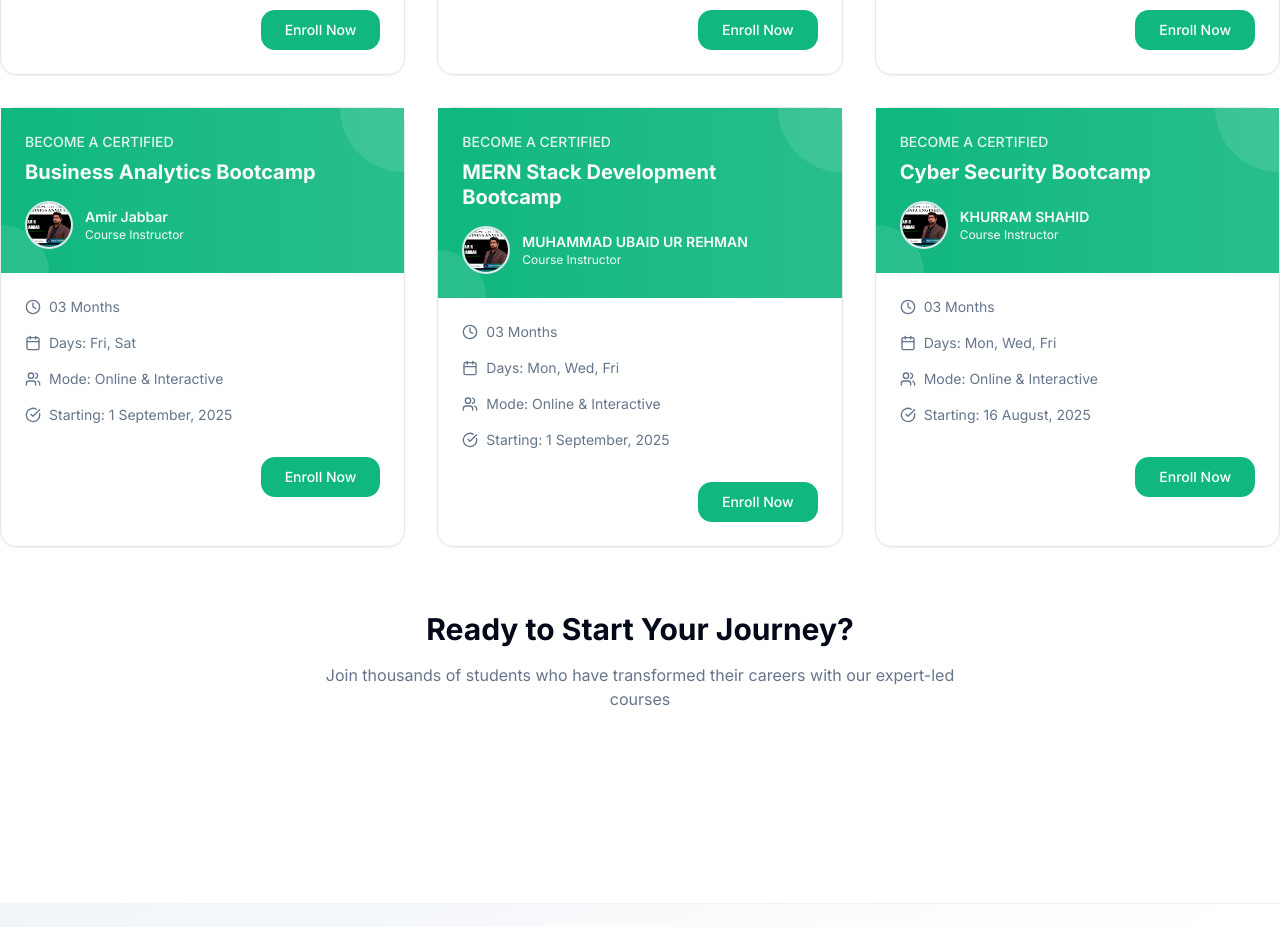
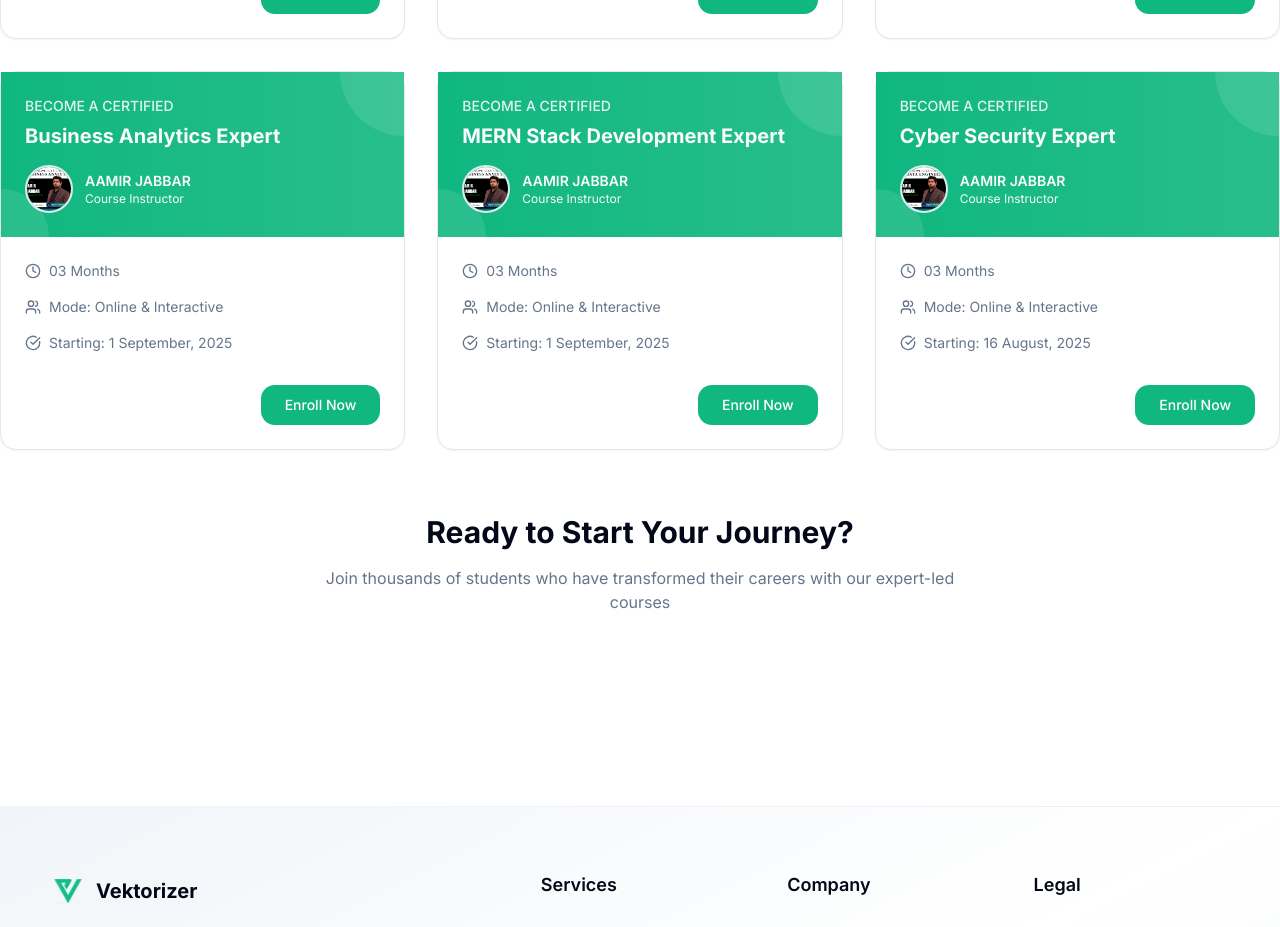
Before and after one commit to vektorizertech/vektorizer, a Next.js app: page /bootcamps in a window 1280 px wide. Shown: the part 640-1567 px from the top of the page. Built offline with nearby package versions, Linux system fonts and the light colour scheme.

Commit message:
updated code

```diff
--- a/src/app/bootcamps/page.tsx
+++ b/src/app/bootcamps/page.tsx
@@ -110,10 +110,10 @@ const CourseCardsGrid = () => {
                                         <Clock className="w-4 h-4 mr-2" />
                                         <span className="text-sm">{course.duration}</span>
                                     </div>
-                                    <div className="flex items-center text-muted-foreground">
+                                    {/* <div className="flex items-center text-muted-foreground">
                                         <Calendar className="w-4 h-4 mr-2" />
                                         <span className="text-sm">{course.days}</span>
-                                    </div>
+                                    </div> */}
                                     <div className="flex items-center text-muted-foreground">
                                         <Users className="w-4 h-4 mr-2" />
                                         <span className="text-sm">{course.mode}</span>
--- a/src/app/globals.css
+++ b/src/app/globals.css
@@ -100,43 +100,6 @@
     transition:
       background-color 0.3s ease,
       color 0.3s ease;
-  }
-
-  /* Custom scrollbar styles matching website theme */
-  .custom-scrollbar {
-    scrollbar-width: thin;
-    scrollbar-color: hsl(var(--primary) / 0.3) transparent;
-  }
-
-  .custom-scrollbar::-webkit-scrollbar {
-    width: 6px;
-  }
-
-  .custom-scrollbar::-webkit-scrollbar-track {
-    background: transparent;
-  }
-
-  .custom-scrollbar::-webkit-scrollbar-thumb {
-    background-color: hsl(var(--primary) / 0.3);
-    border-radius: 3px;
-    transition: background-color 0.2s ease;
-  }
-
-  .custom-scrollbar::-webkit-scrollbar-thumb:hover {
-    background-color: hsl(var(--primary) / 0.5);
-  }
-
-  /* Dark mode scrollbar adjustments */
-  .dark .custom-scrollbar {
-    scrollbar-color: hsl(var(--primary) / 0.4) transparent;
-  }
-
-  .dark .custom-scrollbar::-webkit-scrollbar-thumb {
-    background-color: hsl(var(--primary) / 0.4);
-  }
-
-  .dark .custom-scrollbar::-webkit-scrollbar-thumb:hover {
-    background-color: hsl(var(--primary) / 0.6);
   }
 
   html {
--- a/src/components/Footer.tsx
+++ b/src/components/Footer.tsx
@@ -50,15 +50,15 @@ const Footer = () => {
               href={ROUTES.HOME}
               className="flex items-center mb-6 space-x-3 group"
             >
-              <div className="group relative flex items-center space-x-0.5 overflow-hidden">
+              <div className="group relative flex items-center space-x-2 overflow-hidden">
                 <Image
                   src="/images/logo/logo.svg"
                   alt="Vektorizer Logo"
                   width={100}
                   height={100}
-                  className="h-10 w-auto transition-transform duration-500 hidden dark:block"
+                  className="h-10 w-auto transition-transform duration-500"
                 />
-                <span className="text-base font-bold transition-opacity duration-500 sm:text-xl  dark:text-gradient">
+                <span className="text-base font-bold transition-opacity duration-500 sm:text-xl dark:text-gradient">
                   Vektorizer
                 </span>
               </div>
--- a/src/data/bootcamps.tsx
+++ b/src/data/bootcamps.tsx
@@ -1,7 +1,7 @@
-// Icons are now handled as strings in the BootcampComponent
+// Icons are now handled as strings in the ExpertComponent
 
 const DATA_SCIENCE = {
-    title: "Data Science Bootcamp",
+    title: "Data Science Expert",
     description:
         "Data Science combines statistical analysis, machine learning, and domain expertise to extract insights from data. Learn to build predictive models, perform advanced analytics, and make data-driven decisions. Master Python, R, machine learning algorithms, and data visualization to become a skilled data scientist in today's data-driven world.",
     duration: "06 Months",
@@ -9,16 +9,16 @@ const DATA_SCIENCE = {
     startDate: "16 August, 2025",
     format: "Online & Interactive",
     price: "PKR 100,000",
-    days: "Days: Fri, Sat",
+    // days: "Days: Fri, Sat",
     mode: "Mode: Online & Interactive",
     starting: "Starting: 1 September, 2025",
     category: "BECOME A CERTIFIED",
     instructor: {
-        name: "AMIR JABBAR",
+        name: "AAMIR JABBAR",
         title:
             "Data Top Voice | Business Analyst @Engro Group | Keynote Speaker | Solving Business Problems with Data Analytics",
         image: "/api/placeholder/200/250",
-        bio: "Amir is a globally experienced Business Data Analyst, currently serving in the Business Strategy & Development department at Quasico Inc. He empowers organizations with data-driven insights and innovative solutions. With a strong track record in multinational companies, he has driven transformations through analytical techniques such as predictive modeling, statistical analysis, and data visualization.",
+        bio: "Aamir Jabbar is a globally experienced Business Data Analyst, currently serving in the Business Strategy & Development department at Quasico Inc. He empowers organizations with data-driven insights and innovative solutions. With a strong track record in multinational companies, he has driven transformations through analytical techniques such as predictive modeling, statistical analysis, and data visualization.",
         experience:
             "Amir has trained over 100 professionals from top organizations like GSK, HBL, P&G, Marico, Easyss, UNCP, and Citi Bank, helping them acquire future-ready skills. Known for his interactive and hands-on teaching style, he delivers industry-relevant training that ensures practical and impactful learning.",
         subtitle: "Senior Data Engineer",
@@ -55,7 +55,7 @@ const DATA_SCIENCE = {
 };
 
 const DATA_ANALYTICS = {
-    title: "Data Analytics Bootcamp",
+    title: "Data Analytics Expert",
     description:
         "Data Analytics is the process of examining, transforming, and interpreting data to uncover meaningful insights, patterns, and trends. It helps businesses make informed decisions, optimize performance, and predict future outcomes. Using tools like Excel, SQL, Power BI, and Python, data analysts turn raw data into actionable intelligence.",
     duration: "06 Months",
@@ -63,16 +63,16 @@ const DATA_ANALYTICS = {
     startDate: "16 August, 2025",
     format: "Online & Interactive",
     price: "PKR 60,000",
-    days: "Days: Fri, Sat",
+    // days: "Days: Fri, Sat",
     mode: "Mode: Online & Interactive",
     starting: "Starting: 1 September, 2025",
     category: "BECOME A CERTIFIED",
     instructor: {
-        name: "AMir Jabbar",
+        name: "AAMIR JABBAR",
         title:
             "Data Top Voice | Business Analyst @Engro Group | Keynote Speaker | Solving Business Problems with Data Analytics",
         image: "/images/courses/Amir Bhai-002.png",
-        bio: "Amir is a globally experienced Business Data Analyst, currently serving in the Business Strategy & Development department at Quecko Inc. He empowers organizations with data-driven insights and innovative solutions. With a strong track record in multinational companies, He has driven transformations through analytical techniques such as customer analysis, churn analysis, and product- level analysis.",
+        bio: "Aamir Jabbar is a globally experienced Business Data Analyst, currently serving in the Business Strategy & Development department at Quecko Inc. He empowers organizations with data-driven insights and innovative solutions. With a strong track record in multinational companies, He has driven transformations through analytical techniques such as customer analysis, churn analysis, and product- level analysis.",
         experience:
             "Amir has trained over 100 professionals from top organizations like GSK, HBL, PSO, Nokia, Etisalat, UNDP, and Citi Bank, helping them acquire future-ready skills. Known for his interactive and hands-on teaching style, He delivers industry-relevant training that ensures practical and impactful learning.",
         badges: [
@@ -235,7 +235,7 @@ const DATA_ANALYTICS = {
 };
 
 const DATA_ENGINEERING = {
-    title: "Data Engineering Bootcamp",
+    title: "Data Engineering Expert",
     description:
         "Data Engineering is the process of designing, building and maintaining data infrastructure and pipelines to collect, store and process large volumes of data efficiently. It supports data analysis, machine learning, and business intelligence by ensuring data is clean, accessible, and reliable. With the growth of big data, IoT, and AI, data engineering has become a critical role in modern organizations. The demand for skilled data engineers is rapidly increasing across industries. In the future, automation, real-time processing, and cloud-native technologies will likely define this field's evolution.",
     duration: "06 Months",
@@ -243,16 +243,16 @@ const DATA_ENGINEERING = {
     startDate: "16 August, 2025",
     format: "Online & Interactive",
     price: "PKR 60,000",
-    days: "Days: Fri, Sat",
+    // days: "Days: Fri, Sat",
     mode: "Mode: Online & Interactive",
     starting: "Starting: 1 September, 2025",
     category: "BECOME A CERTIFIED",
     instructor: {
-        name: "AMIR JABBAR",
+        name: "AAMIR JABBAR",
         title:
             "Data Top Voice | Business Analyst @Engro Group | Keynote Speaker | Solving Business Problems with Data Analytics",
         image: "/images/courses/Amir Bhai-001.png",
-        bio: "Amir is a globally experienced Business Data Analyst, currently serving in the Business Strategy & Development department at Quasico Inc. He empowers organizations with data-driven insights and innovative solutions. With a strong track record in multinational companies, he has driven transformations through analytical techniques such as predictive modeling, statistical analysis, and data visualization.",
+        bio: "Aamir Jabbar is a globally experienced Business Data Analyst, currently serving in the Business Strategy & Development department at Quasico Inc. He empowers organizations with data-driven insights and innovative solutions. With a strong track record in multinational companies, he has driven transformations through analytical techniques such as predictive modeling, statistical analysis, and data visualization.",
         experience:
             "Amir has trained over 100 professionals from top organizations like GSK, HBL, P&G, Marico, Easyss, UNCP, and Citi Bank, helping them acquire future-ready skills. Known for his interactive and hands-on teaching style, he delivers industry-relevant training that ensures practical and impactful learning.",
         // subtitle: "Senior Data Engineer",
@@ -765,24 +765,24 @@ const DATA_ENGINEERING = {
 };
 
 const BUSINESS_ANALYTICS = {
-    title: "Business Analytics Bootcamp",
+    title: "Business Analytics Expert",
     description:
         "Business Analytics is the practice of using data, statistical models, and technology to gain actionable insights and support strategic decision-making. It combines data analysis, visualization, and business intelligence to solve real-world problems, identify trends, and improve performance. Business analysts bridge the gap between data and business goals, driving growth and efficiency across industries.",
     duration: "03 Months",
     schedule: "Thursday, Friday",
     startDate: "16 August, 2025",
     format: "Online & Interactive",
-    days: "Days: Fri, Sat",
+    // days: "Days: Fri, Sat",
     mode: "Mode: Online & Interactive",
     starting: "Starting: 1 September, 2025",
     price: "PKR 60,000",
     category: "BECOME A CERTIFIED",
     instructor: {
-        name: "Amir Jabbar",
+        name: "AAMIR JABBAR",
         title:
             "Data Top Voice | Business Analyst @Engro Group | Keynote Speaker | Solving Business Problems with Data Analytics",
         image: "/images/courses/Amir Bhai-003.png",
-        bio: "Amir is a globally experienced Business Data Analyst, currently serving in the Business Strategy & Development department at Quecko Inc. He empowers organizations with data-driven insights and innovative solutions. With a strong track record in multinational companies, He has driven transformations through analytical techniques such as customer analysis, churn analysis, and product- level analysis.",
+        bio: "Aamir Jabbar is a globally experienced Business Data Analyst, currently serving in the Business Strategy & Development department at Quecko Inc. He empowers organizations with data-driven insights and innovative solutions. With a strong track record in multinational companies, He has driven transformations through analytical techniques such as customer analysis, churn analysis, and product- level analysis.",
         experience:
             "Amir has trained over 100 professionals from top organizations like GSK, HBL, PSO, Nokia, Etisalat, UNDP, and Citi Bank, helping them acquire future-ready skills. Known for his interactive and hands-on teaching style, He delivers industry-relevant training that ensures practical and impactful learning.",
         badges: [
@@ -971,7 +971,7 @@ const BUSINESS_ANALYTICS = {
 };
 
 const MERN_STACK = {
-    title: "MERN Stack Development Bootcamp",
+    title: "MERN Stack Development Expert",
     description:
         "Master full-stack web development with MongoDB, Express.js, React, and Node.js. Build modern, scalable web applications from scratch and become a proficient full-stack developer. Learn industry best practices, deployment strategies, and real-world project development.",
     duration: "03 Months",
@@ -979,16 +979,16 @@ const MERN_STACK = {
     startDate: "1 September, 2025",
     format: "Online & Interactive",
     price: "PKR 60,000",
-    days: "Days: Mon, Wed, Fri",
+    // days: "Days: Mon, Wed, Fri",
     mode: "Mode: Online & Interactive",
     starting: "Starting: 1 September, 2025",
     category: "BECOME A CERTIFIED",
     instructor: {
-        name: "MUHAMMAD UBAID UR REHMAN",
+        name: "AAMIR JABBAR",
         title: "Senior Full Stack Developer | MERN Stack Expert | Tech Lead",
         image: "/images/courses/Amir Bhai-003.png",
-        bio: "Muhammad Ubaid is a seasoned full-stack developer with over 6 years of experience in building scalable web applications. He has worked with leading tech companies and has expertise in modern JavaScript frameworks and backend technologies.",
-        experience: "Ubaid has mentored over 200 developers and has built numerous production-ready applications. His teaching methodology focuses on practical, project-based learning that prepares students for real-world development challenges.",
+        bio: "Aamir Jabbar is a seasoned full-stack developer with over 6 years of experience in building scalable web applications. He has worked with leading tech companies and has expertise in modern JavaScript frameworks and backend technologies.",
+        experience: "Aamir has mentored over 200 developers and has built numerous production-ready applications. His teaching methodology focuses on practical, project-based learning that prepares students for real-world development challenges.",
     },
     modules: [
         {
@@ -1101,7 +1101,7 @@ const MERN_STACK = {
 };
 
 const DIGITAL_MARKETING = {
-    title: "Digital Marketing Bootcamp",
+    title: "Digital Marketing Expert",
     description:
         "Master the art and science of digital marketing. Learn to create effective marketing campaigns, analyze data, and drive business growth through various digital channels. From social media marketing to SEO and paid advertising, become a complete digital marketing professional.",
     duration: "03 Months",
@@ -1236,7 +1236,7 @@ const DIGITAL_MARKETING = {
 };
 
 const CYBER_SECURITY = {
-    title: "Cyber Security Bootcamp",
+    title: "Cyber Security Expert",
     description:
         "Cyber Security is the practice of protecting systems, networks, and data from digital attacks, unauthorized access, and cyber threats. This field focuses on implementing defensive measures, monitoring systems for vulnerabilities, and responding to incidents in real time. As cyber threats grow more complex, skilled professionals are in high demand to safeguard sensitive information and maintain digital trust across industries.",
     duration: "03 Months",
@@ -1244,16 +1244,16 @@ const CYBER_SECURITY = {
     startDate: "16 August, 2025",
     format: "Online & Interactive",
     price: "PKR 60,000",
-    days: "Days: Mon, Wed, Fri",
+    // days: "Days: Mon, Wed, Fri",
     mode: "Mode: Online & Interactive",
     starting: "Starting: 16 August, 2025",
     category: "BECOME A CERTIFIED",
     instructor: {
-        name: "KHURRAM SHAHID",
+        name: "AAMIR JABBAR",
         title: "Cyber Security Expert | Ethical Hacker | Security Consultant | Protecting Digital Assets",
         image: "/images/courses/Amir Bhai-001.png",
-        bio: "Khurram Shahid is a seasoned Cyber Security professional with extensive experience in protecting organizations from digital threats. He specializes in ethical hacking, penetration testing, and security architecture design.",
-        experience: "Khurram has helped secure numerous organizations and has trained over 150 professionals in cyber security best practices. His hands-on approach ensures students learn both defensive and offensive security techniques.",
+        bio: "Aamir Jabbar is a seasoned Cyber Security professional with extensive experience in protecting organizations from digital threats. He specializes in ethical hacking, penetration testing, and security architecture design.",
+        experience: "Aamir has helped secure numerous organizations and has trained over 150 professionals in cyber security best practices. His hands-on approach ensures students learn both defensive and offensive security techniques.",
     },
     modules: [
         {
@@ -1424,7 +1424,7 @@ const MOBILE_DEVELOPMENT = {
 };
 
 const WEB_DESIGN_DEVELOPMENT = {
-    title: "Web Design & Development Bootcamp",
+    title: "Web Design & Development Expert",
     description:
         "Master the complete web development stack from frontend design to backend development. Learn modern web technologies, responsive design principles, and full-stack development practices to build professional websites and web applications.",
     duration: "05 Months",
@@ -1520,7 +1520,7 @@ const WEB_DESIGN_DEVELOPMENT = {
 };
 
 const BUSINESS_DEVELOPMENT = {
-    title: "Business Development Bootcamp",
+    title: "Business Development Expert",
     description:
         "Learn strategic business development skills to drive growth, build partnerships, and create value for organizations. Master the art of identifying opportunities, developing business strategies, and executing growth initiatives in today's competitive market.",
     duration: "01 Month",
@@ -1528,7 +1528,7 @@ const BUSINESS_DEVELOPMENT = {
     startDate: "16 August, 2025",
     format: "Online & Interactive",
     price: "PKR 20,000",
-    days: "Days: Thu, Fri",
+    // days: "Days: Thu, Fri",
     mode: "Mode: Online & Interactive",
     starting: "Starting: 16 August, 2025",
     category: "BECOME A CERTIFIED",
@@ -1605,7 +1605,7 @@ const BUSINESS_DEVELOPMENT = {
 };
 
 const AIRLINE_RESERVATION = {
-    title: "Airline Reservation System Bootcamp",
+    title: "Airline Reservation System Expert",
     description:
         "Master the airline industry's reservation systems and travel technology. Learn to operate Global Distribution Systems (GDS), understand airline operations, and develop skills in travel booking, ticketing, and customer service in the aviation industry.",
     duration: "02 Months",
--- a/src/data/social.ts
+++ b/src/data/social.ts
@@ -25,4 +25,4 @@ export const SOCIAL_LINKS = [
 
 export const EMAIL = "info@vektorizer.com";
 export const PHONE = "+92 332 0777577";
-export const LOCATION = "G-15 Markaz, Islamabad, Pakistan";
+export const LOCATION = "G-15, Islamabad, Pakistan";
```
